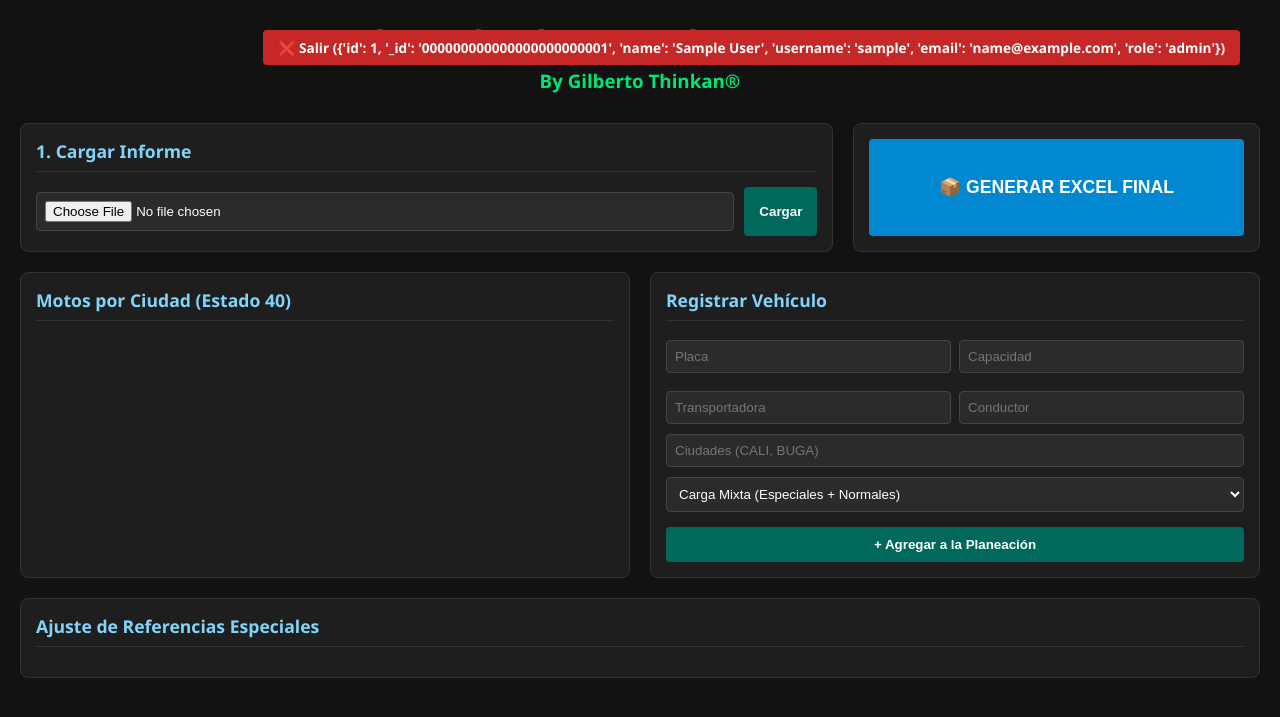
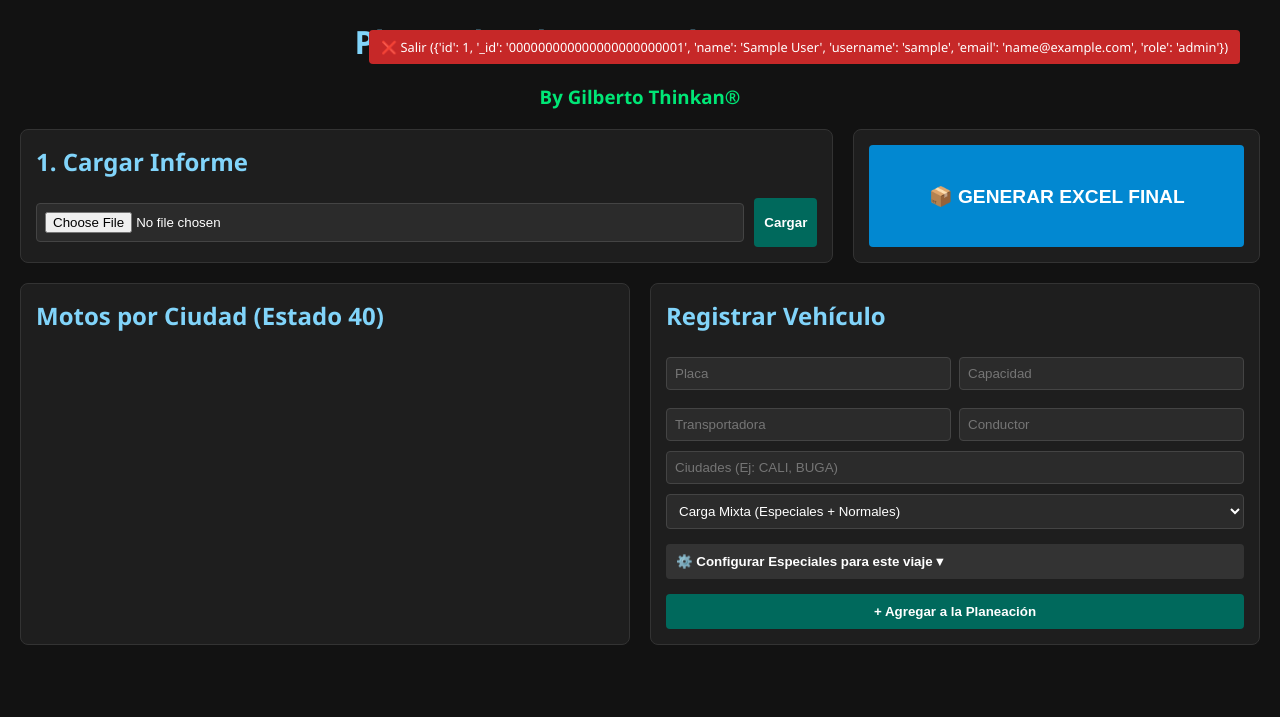
Before and after one commit to gilbertothinkan-eng/planer-v2, a Flask app: template templates/dashboard.html in a window 1280 px wide. Shown: the top 717 px of the page. Run offline with Flask 3, Linux system fonts and the light colour scheme; the template is opened without the code that fills it, so the values that code supplies are empty; the visitor is signed in with stand-in values (Sample User, id 1).

Commit message:
Update dashboard.html

```diff
--- a/templates/dashboard.html
+++ b/templates/dashboard.html
@@ -4,47 +4,44 @@
     <meta charset="UTF-8">
     <title>Planner Logístico | AKT</title>
     <style>
-      body { font-family: 'Segoe UI', Arial, sans-serif; background: #121212; color: #e0e0e0; margin: 20px; }
-      h1 { color: #81d4fa; margin: 0; }
-      .panel { padding: 15px; border: 1px solid #333; border-radius: 8px; background: #1e1e1e; height: 100%; box-sizing: border-box; }
-      .top-row { display: grid; grid-template-columns: 2fr 1fr; gap: 20px; margin-bottom: 20px; }
-      .main-grid { display: grid; grid-template-columns: 1fr 1fr; gap: 20px; margin-bottom: 20px; }
-      h2 { margin-top: 0; font-size: 1.1em; color: #81d4fa; border-bottom: 1px solid #333; padding-bottom: 8px; }
+      body { font-family: 'Segoe UI', sans-serif; background: #121212; color: #e0e0e0; margin: 20px; }
+      .panel { padding: 15px; border: 1px solid #333; border-radius: 8px; background: #1e1e1e; box-sizing: border-box; margin-bottom: 20px; }
+      .top-row { display: grid; grid-template-columns: 2fr 1fr; gap: 20px; }
+      .main-grid { display: grid; grid-template-columns: 1fr 1fr; gap: 20px; }
+      h1, h2 { color: #81d4fa; margin-top: 0; }
       input, select { width: 100%; padding: 8px; margin: 5px 0; border-radius: 4px; border: 1px solid #444; background: #2b2b2b; color: #fff; box-sizing: border-box; }
-      button { padding: 10px 15px; border: none; border-radius: 4px; cursor: pointer; background: #00695c; color: #fff; font-weight: bold; width: 100%; transition: 0.2s; }
-      .btn-generate { background: #0288d1; height: 100%; font-size: 1.1em; }
-      .btn-logout { position: absolute; top: 10px; right: 20px; background: #c62828; color: white; padding: 8px 15px; border-radius: 4px; text-decoration: none; font-weight: bold; font-size: 0.85em; }
-      .accordion-button { width: 100%; text-align: left; background: #252525; color: #fff; padding: 10px; border: none; cursor: pointer; font-weight: bold; border-radius: 4px; margin-bottom: 5px; }
-      .accordion-content { display: none; padding: 10px; background: #1a1a1a; }
+      button { padding: 10px; border: none; border-radius: 4px; cursor: pointer; background: #00695c; color: #fff; font-weight: bold; width: 100%; }
+      .btn-generate { background: #0288d1; height: 100%; font-size: 1.2em; }
+      .btn-logout { position: absolute; top: 10px; right: 20px; background: #c62828; color: white; padding: 8px 12px; border-radius: 4px; text-decoration: none; font-size: 0.8em; }
+      .accordion-button { width: 100%; text-align: left; background: #333; color: #fff; padding: 10px; border: none; cursor: pointer; border-radius: 4px; margin-top: 10px; }
+      .accordion-content { display: none; padding: 10px; background: #1a1a1a; border: 1px solid #444; border-top: none; }
       .show { display: block !important; }
-      .vehiculo-item { background: #252525; padding: 10px; margin-top: 5px; border-radius: 4px; display: flex; justify-content: space-between; border: 1px solid #333; }
+      .vehiculo-item { background: #252525; padding: 10px; margin-top: 5px; border-radius: 4px; display: flex; justify-content: space-between; border-left: 4px solid #00e676; }
     </style>
 </head>
 <body>
 
-<div style="text-align:center; margin-bottom:30px; position: relative;">
+<div style="text-align:center; position: relative; margin-bottom: 20px;">
   <h1>Planeador de Despacho - AKT Motos</h1>
-  <h3 style="color:#00e676; margin: 5px;">By Gilberto Thinkan®</h3>
-  <a href="{{ url_for('logout') }}" class="btn-logout" onclick="return confirm('¿Cerrar sesión?')">❌ Salir ({{ session.usuario }})</a>
+  <h3 style="color:#00e676; margin:0;">By Gilberto Thinkan®</h3>
+  <a href="/logout" class="btn-logout">❌ Salir ({{ session.usuario }})</a>
 </div>
 
 {% if session.mensaje %}
-<div id="mensaje-box" style="background:#d4edda; color:#155724; padding:10px; margin-bottom:20px; border-radius:4px;">
-  {{ session.mensaje }}
-</div>
+<div id="mensaje-box" style="background:#d4edda; color:#155724; padding:10px; margin-bottom:20px; border-radius:4px;">{{ session.mensaje }}</div>
 {% set _ = session.pop('mensaje', None) %}
 {% endif %}
 
 <div class="top-row">
     <div class="panel">
       <h2>1. Cargar Informe</h2>
-      <form action="{{ url_for('upload') }}" method="post" enctype="multipart/form-data" style="display:flex; gap:10px;">
+      <form action="/upload" method="post" enctype="multipart/form-data" style="display:flex; gap:10px;">
           <input type="file" name="file" required>
-          <button type="submit" style="width: auto;">Cargar</button>
+          <button type="submit" style="width:auto;">Cargar</button>
       </form>
     </div>
     <div class="panel">
-      <form action="{{ url_for('generar_planeador') }}" method="POST" style="height: 100%;">
+      <form action="/generar_planeador" method="POST" style="height:100%;">
         <button type="submit" class="btn-generate">📦 GENERAR EXCEL FINAL</button>
       </form>
     </div>
@@ -53,10 +50,10 @@
 <div class="main-grid">
     <div class="panel">
       <h2>Motos por Ciudad (Estado 40)</h2>
-      <div style="max-height: 300px; overflow-y: auto;">
+      <div style="max-height: 400px; overflow-y: auto;">
         {% for ciudad, cantidad in ciudades.items() %}
-          <div style="padding: 8px; border-bottom: 1px solid #333; display: flex; justify-content: space-between;">
-            <strong>{{ ciudad }}</strong> <span>{{ cantidad }} unds</span>
+          <div style="padding:8px; border-bottom:1px solid #333; display:flex; justify-content:space-between;">
+            <span>{{ ciudad }}</span> <span style="color:#00e676;">{{ cantidad }} unds</span>
           </div>
         {% endfor %}
       </div>
@@ -64,29 +61,44 @@
 
     <div class="panel">
       <h2>Registrar Vehículo</h2>
-      <form action="{{ url_for('registrar_vehiculo') }}" method="POST" id="formVehiculo">
-        <div style="display: grid; grid-template-columns: 1fr 1fr; gap: 8px;">
+      <form action="/registrar_vehiculo" method="POST" id="formVehiculo">
+        <div style="display:grid; grid-template-columns:1fr 1fr; gap:8px;">
             <input type="text" name="placa" placeholder="Placa" required>
             <input type="number" name="cantidad_motos" placeholder="Capacidad" required>
             <input type="text" name="transportadora" placeholder="Transportadora">
             <input type="text" name="conductor" placeholder="Conductor">
         </div>
-        <input type="text" name="ciudades" placeholder="Ciudades (CALI, BUGA)" required>
+        <input type="text" name="ciudades" placeholder="Ciudades (Ej: CALI, BUGA)" required>
         <select name="modo_carga">
             <option value="todas">Carga Mixta (Especiales + Normales)</option>
             <option value="normales">Solo Normales (Peso 1)</option>
             <option value="especiales">Solo Especiales (Peso > 1)</option>
         </select>
-        <button type="submit" style="margin-top:10px; background:#00695c;">+ Agregar a la Planeación</button>
+
+        <button type="button" class="accordion-button" onclick="document.getElementById('refs-list').classList.toggle('show')">
+            ⚙️ Configurar Especiales para este viaje ▾
+        </button>
+        <div id="refs-list" class="accordion-content" style="max-height:180px; overflow-y:auto;">
+            {% for ciudad, refs in referencias.items() %}
+                <div style="color:#81d4fa; font-size:0.8em; margin:5px 0; border-bottom:1px solid #333;">{{ ciudad }}</div>
+                {% for r in refs %}
+                <label style="display:block; font-size:0.8em;">
+                    <input type="checkbox" name="refs_especiales" value="{{ ciudad }}_{{ r.cod_int }}" checked> {{ r.cod_int }} (x{{ r.equivalencia }})
+                </label>
+                {% endfor %}
+            {% endfor %}
+        </div>
+
+        <button type="submit" style="margin-top:15px;">+ Agregar a la Planeación</button>
       </form>
 
       {% if vehiculos %}
-      <div style="margin-top: 15px; max-height: 150px; overflow-y: auto;">
-        <strong>Vehículos registrados:</strong>
+      <div style="margin-top:20px;">
+        <strong>Vehículos en cola:</strong>
         {% for v in vehiculos %}
           <div class="vehiculo-item">
             <span>{{ v.placa }} ({{ v.modo_carga }})</span>
-            <a href="{{ url_for('eliminar_vehiculo', indice=loop.index0) }}" style="color:#ff5252; text-decoration:none;">[Eliminar]</a>
+            <a href="/eliminar_vehiculo/{{ loop.index0 }}" style="color:#ff5252; text-decoration:none;">[Eliminar]</a>
           </div>
         {% endfor %}
       </div>
@@ -94,30 +106,9 @@
     </div>
 </div>
 
-<div class="panel">
-  <h2>Ajuste de Referencias Especiales</h2>
-  <form action="{{ url_for('actualizar_referencias') }}" method="POST">
-    {% for ciudad, refs in referencias.items() %}
-      <button type="button" class="accordion-button" onclick="this.nextElementSibling.classList.toggle('show')">📁 {{ ciudad }}</button>
-      <div class="accordion-content">
-        {% for r in refs %}
-          <label style="display:block; margin-bottom:5px;">
-            <input type="checkbox" name="{{ ciudad }}_{{ r.cod_int }}" {% if r.usar %}checked{% endif %}>
-            {{ r.cod_int }} (x{{ r.equivalencia }}) - {{ r.descripcion[:40] }}
-          </label>
-        {% endfor %}
-      </div>
-    {% endfor %}
-    {% if referencias %}
-      <button type="submit" style="background:#28a745; margin-top:20px; width:auto;">💾 Guardar Preferencias</button>
-    {% endif %}
-  </form>
-</div>
-
 <script>
   const box = document.getElementById("mensaje-box");
-  if (box) setTimeout(() => { box.style.opacity = "0"; setTimeout(() => box.remove(), 600); }, 3000);
-
+  if (box) setTimeout(() => { box.style.opacity="0"; setTimeout(()=>box.remove(), 600); }, 3000);
   {% if session.get('limpiar_form') %}
     document.getElementById('formVehiculo').reset();
     {% set _ = session.pop('limpiar_form') %}
```
